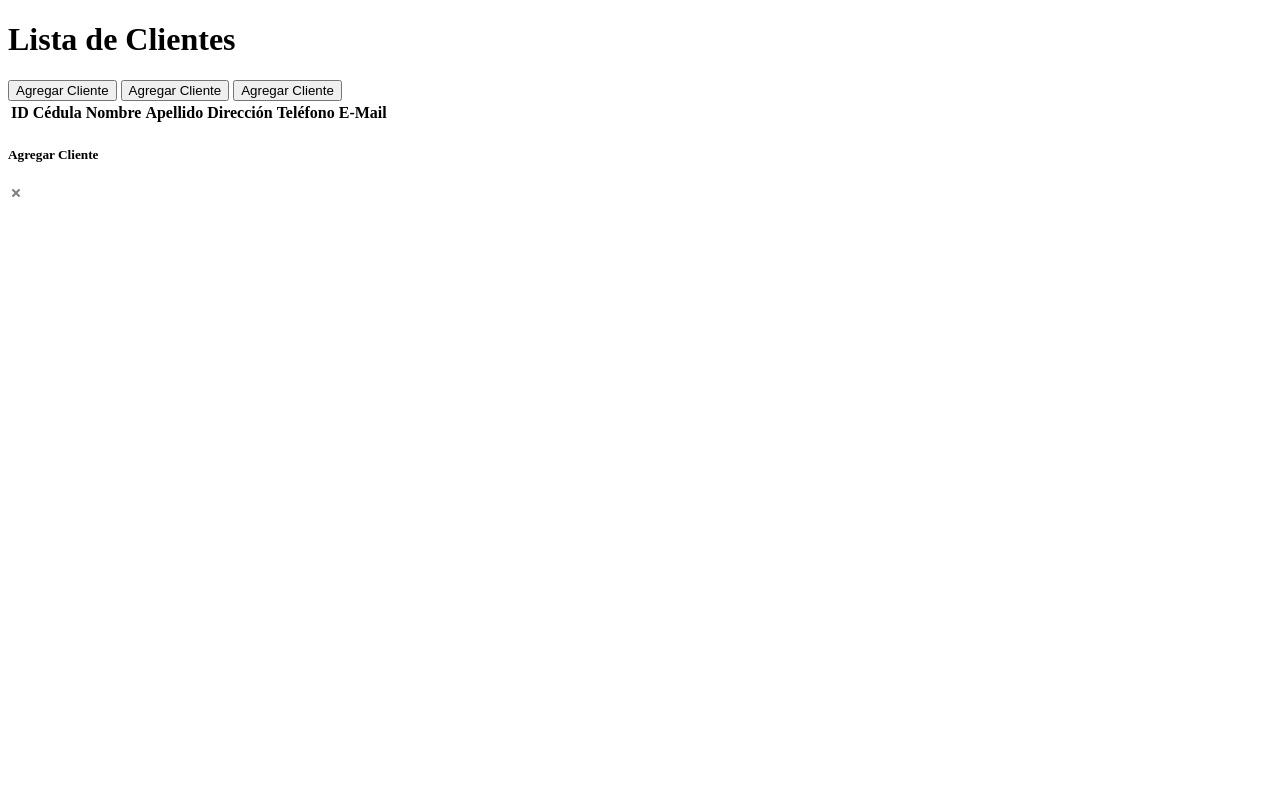
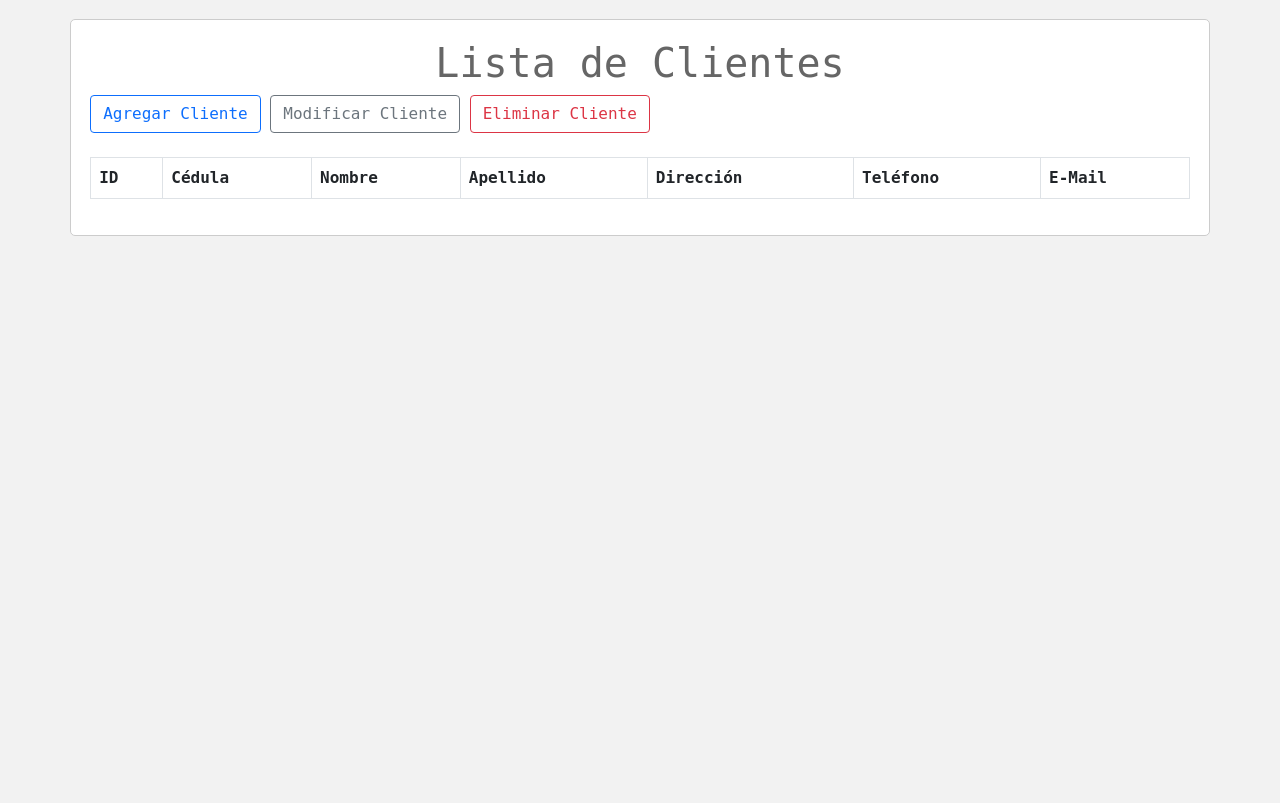
Before and after one commit to BrunCoA/Ejercicios, a PHP site: page / in a window 1280 px wide. Before the commit the page ends 197 px from the top, so only its background shows below. Run offline with PHP 8.4, Linux system fonts and the light colour scheme; lists and menus that the app fills with data are empty; some libraries are stand-ins or nearby versions.

Commit message:
primero 30/11

```diff
--- /dev/null
+++ b/PracticoProgWeb/view/CSS/clientes.css
@@ -0,0 +1,28 @@
+
+@import url('https://fonts.googleapis.com/css2?family=Oswald:wght@200&display=swap');
+* {
+    box-sizing: border-box;
+    font-family: 'Azeret Mono', monospace;
+    text-decoration: none;
+}
+body, html{
+	width: 100%;
+	height: 99%;
+}
+
+body {
+	margin: 0;
+	padding: 0;
+	color: #666;
+	background: #f2f2f2;
+	font-size: 1em;
+}
+
+.box {
+    width: 100%;
+    padding: 1.2rem;
+    background-color: #fff;
+    border: 1px solid #ccc;
+    border-radius: 5px;
+    margin-top: 1.2rem;
+}
--- a/PracticoProgWeb/view/index.php
+++ b/PracticoProgWeb/view/index.php
@@ -5,22 +5,27 @@
     <meta http-equiv="X-UA-Compatible" content="IE=edge">
     <meta name="viewport" content="width=device-width, initial-scale=1.0">
     <title>Clientes</title>
+	<link rel="stylesheet" type="text/css" href="https://cdnjs.cloudflare.com/ajax/libs/twitter-bootstrap/5.0.1/css/bootstrap.min.css"/>
+	<link rel="stylesheet" type="text/css" href="https://cdn.datatables.net/v/bs5/jq-3.3.1/jszip-2.5.0/dt-1.10.25/b-1.7.1/b-html5-1.7.1/b-print-1.7.1/date-1.1.1/kt-2.6.2/r-2.2.9/sl-1.3.3/datatables.min.css"/>
+    <link rel="stylesheet" type="text/css" href="css/clientes.css"/>
 </head>
 <body>
-    <div class="container">
-        <h1>Lista de Clientes</h1>
+    <div class="container box">
+        <h1 align="center">Lista de Clientes</h1>
         <div>
-            <button id="agregar" data-bs-toggle="modal" data-bs-target="#agregar">
+            <div align="left">
+                <button id="agregar" class="btn btn-outline-primary" data-bs-toggle="modal" data-bs-target="#agregar">
                     Agregar Cliente
                 </button>
-            <button id="modificar" data-bs-toggle="modal" data-bs-target="#modificar">
-                Agregar Cliente
+                <button id="modificar" class="btn btn-outline-secondary" data-bs-toggle="modal" data-bs-target="#modificar">
+                    Modificar Cliente
                 </button>
-            <button id="eliminar" data-bs-toggle="modal" data-bs-target="#eliminar">
-                Agregar Cliente
+                <button id="eliminar" class="btn btn-outline-danger" data-bs-toggle="modal" data-bs-target="#eliminar">
+                    Eliminar Cliente
                 </button>
             </div>
-        <table id="datos">
+            <br>
+            <table id="datos" class="table table-bordered table-striped">
                 <thead>
                     <tr>
                         <th>ID</th>
@@ -34,17 +39,46 @@
                 </thead>
             </table>
         </div>
+    </div>
 </body>
 </html>
 
 <!--    Modal AGREGAR   -->
-<div class="modal" id="agregar" tabindex="-1">
+<div class="modal fade" id="agregar" tabindex="-1" aria-labelledby="titleA" aria-hidden="true">
+    <div class="modal-dialog">
+        <form method="POST" id="frmAgregar">
+            <div class="modal-content">
+                <div class="modal-hrader">
+                    <h5 class="modal-title" id="titleA">Agregar Cliente</h5>
+                    <button type="button" class="btn-close" data-bs-dismiss="modal" aria-label="Close"></button>
+                </div>
+                <div class="modal-body">
+                    <label for="txtCi">Cédula</label>
+                    <input type="number" name="txtCi" id="txtCi" class="form-control">
+                    <br>
+
+                    <label for="txtNom">Nombre</label>
+                    <input type="text" name="txtNom" id="txtNom" class="form-control">
+                    <br>
+
+                    <label for="txtApe">Apellido</label>
+                    <input type="text" name="txtApe" id="txtApe" class="form-control">
+                    <br>
+
+                    <label for="txtDir">Dirección</label>
+                    <input type="text" name="txtDir" id="txtDir" class="form-control">
+                    <br>
+
+                    <label for="txtTel">Teléfono</label>
+                    <input type="tel" name="txtTel" id="txtTel" class="form-control">
+                    <br>
+
+                    <label for="txtMail">E-Mail</label>
+                    <input type="email" name="txtMail" id="txtMail" class="form-control">
+                    <br>
+                </div>
                 <div>
-        <form method="POST" id="frmAgregar">
-            <div>
-                <div>
-                    <h5>Agregar Cliente</h5>
-                    <a href=""><img src="CSS/cerrar.svg" alt=""></a>
+                    <input type="submit" name="accion" id="accion" value="Agregar" class="btn btn-outline-success">
                 </div>
             </div>
         </form>
@@ -52,5 +86,45 @@
 </div>
 
 <!--    Modal MODIFICAR   -->
+<div class="modal fade" id="modificar" tabindex="-1" aria-labelledby="titleM" aria-hidden="true">
+    <div class="modal-dialog">
+        <form method="POST" id="frmModificar">
+            <div class="modal-content">
+                <div class="modal-hrader">
+                    <h5 class="modal-title" id="titleM">Modificar Cliente</h5>
+                    <button type="button" class="btn-close" data-bs-dismiss="modal" aria-label="Close"></button>
+                </div>
+                <div class="modal-body">
+                    <label for="txtCi">Cédula</label>
+                    <input type="number" name="txtCi" id="txtCi" class="form-control">
+                    <br>
+                </div>
+                <div>
+                    <input type="submit" name="accion" id="accion" value="Modificar" class="btn btn-outline-success">
+                </div>
+            </div>
+        </form>
+    </div>
+</div>
 
 <!--    Modal ELIMINAR   -->
+<div class="modal fade" id="eliminar" tabindex="-1" aria-labelledby="titleE" aria-hidden="true">
+    <div class="modal-dialog">
+        <form method="POST" id="frmEliminar">
+            <div class="modal-content">
+                <div class="modal-hrader">
+                    <h5 class="modal-title" id="titleE">Eliminar Cliente</h5>
+                    <button type="button" class="btn-close" data-bs-dismiss="modal" aria-label="Close"></button>
+                </div>
+                <div class="modal-body">
+                    <label for="txtCi">Cédula</label>
+                    <input type="number" name="txtCi" id="txtCi" class="form-control">
+                    <br>
+                </div>
+                <div>
+                    <input type="submit" name="accion" id="accion" value="Eliminar" class="btn btn-outline-danger">
+                </div>
+            </div>
+        </form>
+    </div>
+</div>
```
Lines whose indentation alone changed are shown as unchanged.
